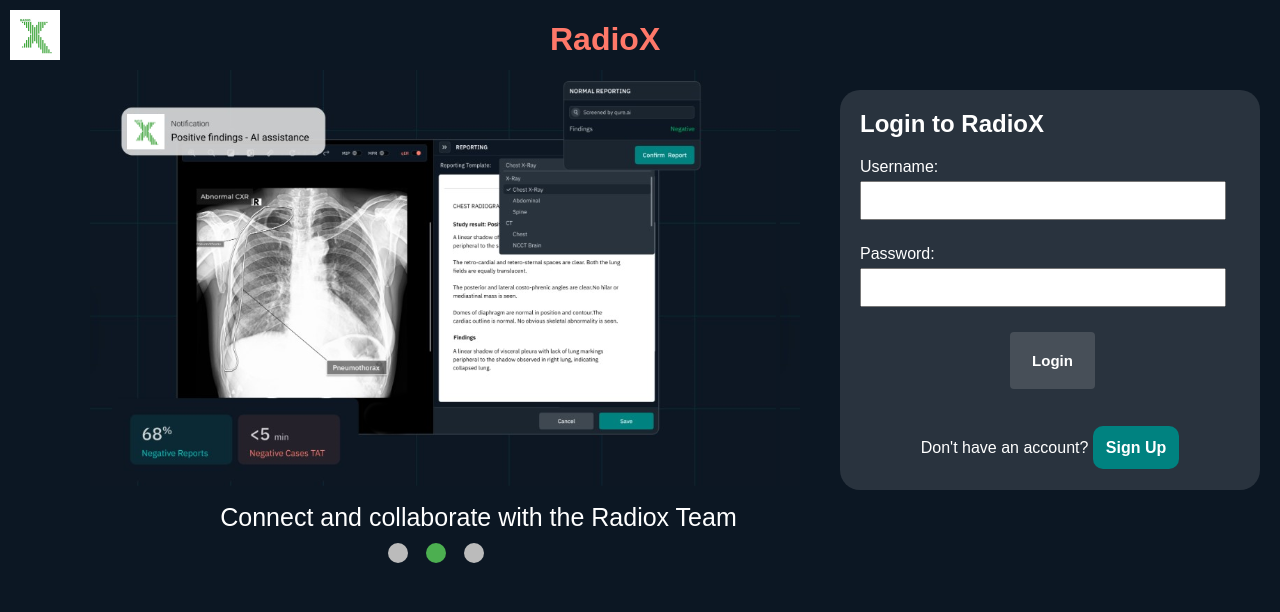
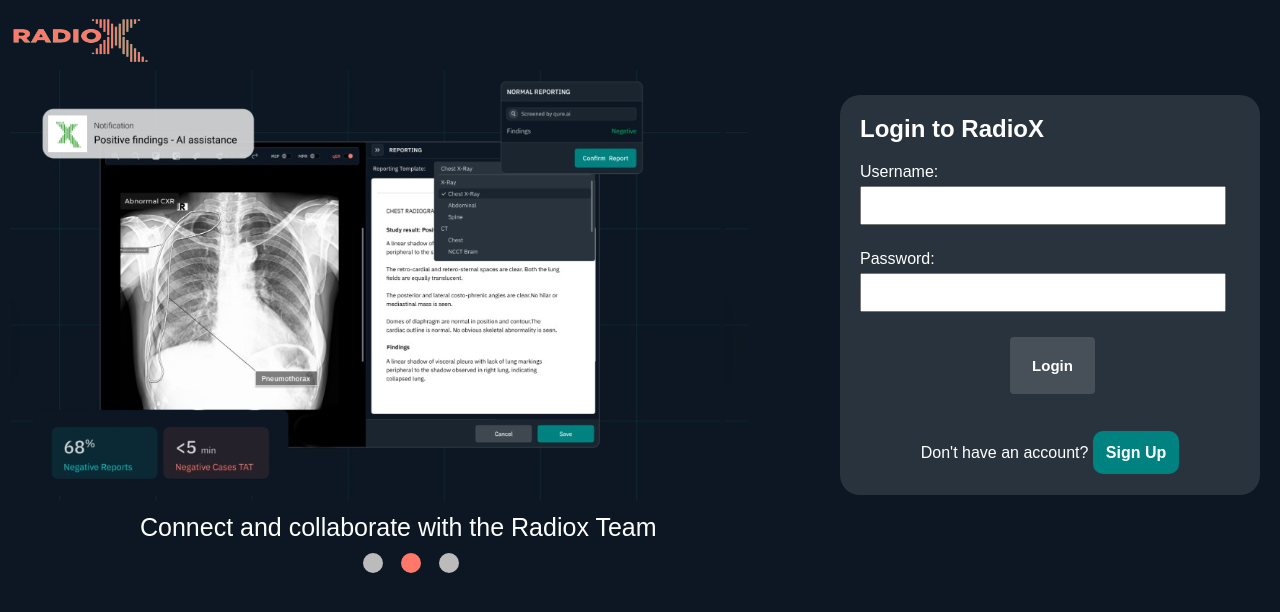
Before and after one commit to roshanshetty271/RadioX-Web-Application, a React (Create React App) app in the folder frontend/radiox/: page /login in a window 1280 px wide. Shown: the top 612 px of the page. Built offline with nearby package versions, Linux system fonts and the light colour scheme.

Commit message:
Made changes to the logo

```diff
--- a/frontend/radiox/src/components/Home/Footer/footer.css
+++ b/frontend/radiox/src/components/Home/Footer/footer.css
@@ -16,6 +16,11 @@
     flex: 1;
     padding: 20px;
     text-align: left;
+}
+
+.footer-section img {
+    height: 100px;
+    width: 160px;
 }
 
 .footer-heading {
--- a/frontend/radiox/src/components/Home/Footer/footer.tsx
+++ b/frontend/radiox/src/components/Home/Footer/footer.tsx
@@ -6,13 +6,15 @@
 import InstagramIcon from "../../../images/Instagram.jpg"
 import facebookIcon from "../../../images/facebook.jpg"
 import youtubeIcon from "../../../images/youtube.jpg"
+import navlogo from '../../../images/Radiox-logo.png';
 
 const FooterSections: React.FC = () => {
   return (
     <div className="footer-sections-container">
 
       <section className="footer-section">
-        <h1 className="footer-heading">RadioX</h1>
+
+        <img src={navlogo} alt="Qure Logo" width={50} height={'auto'} />
         <p>RadioX Health Platform</p>
         <p className="footer-qure-para">
           RadioX was founded in 2023. Our mission is to use technology to make healthcare more accessible and affordable.
--- a/frontend/radiox/src/components/Home/Login/Login-Screen.css
+++ b/frontend/radiox/src/components/Home/Login/Login-Screen.css
@@ -8,20 +8,25 @@
     background-color: rgba(12, 23, 35, 255);
 }
 
+.app-container img {
+    height: 100px;
+    width: 140px;
+}
+
 .slideshow-container {
     flex: 1;
     position: relative;
     min-width: 500px;
     margin-top: 70px;
-    left: -20px;
+    right: -10px;
     padding-bottom: 80px;
 }
 
 .slide {
     display: none;
-    width: 100%;
-    height: 430px;
-    background-size: 690px;
+    width: 90%;
+    height: 440px;
+    background-size: 715px;
     transition: opacity 3s ease-in-out;
 }
 
@@ -32,7 +37,7 @@
 .big-text {
     text-align: center;
     color: white;
-    color: rgb(255, 120, 105);
+    color: #ff7869;
     position: relative;
     left: 550px;
 }
@@ -58,13 +63,13 @@
 }
 
 button.active {
-    background-color: #4caf50;
+    background-color: #ff7869;
 }
 
 .nav-logo {
     position: absolute;
-    top: 10px;
     left: 10px;
+    top: -10px;
     width: 50px;
     /* Adjust the width as needed */
     height: auto;
--- a/frontend/radiox/src/components/Home/Login/Login-Screen.tsx
+++ b/frontend/radiox/src/components/Home/Login/Login-Screen.tsx
@@ -4,7 +4,7 @@
 import Image1 from '../../../images/patient-login.png';
 import Image2 from '../../../images/patient-login2.png';
 import Image3 from '../../../images/patient-login3.png';
-import NavLogo from '../../../images/navlogo.jpeg';
+import NavLogo from '../../../images/Radiox-logo.png';
 
 const textData = [
   "Fast and accurate reporting with intelligent tools",
@@ -40,7 +40,7 @@
   return (
     <div className="app-container">
 
-      <h1 className="big-text">RadioX</h1>
+
 
 
       <img src={NavLogo} alt="NavLogo" className="nav-logo" />
--- a/frontend/radiox/src/components/Home/NavBar/Navbar.css
+++ b/frontend/radiox/src/components/Home/NavBar/Navbar.css
@@ -4,6 +4,11 @@
     display: flex;
     justify-content: space-around;
     align-items: center;
+}
+
+.navbar img {
+    height: 100px;
+    width: 160px;
 }
 
 .navbar span {
--- a/frontend/radiox/src/components/Home/NavBar/Navbar.tsx
+++ b/frontend/radiox/src/components/Home/NavBar/Navbar.tsx
@@ -2,13 +2,13 @@
 import React from 'react';
 import { Link } from 'react-router-dom'; // Import Link from react-router-dom
 import './Navbar.css';
-import navlogo from '../../../images/navlogo.jpeg';
+import navlogo from '../../../images/Radiox-logo.png';
 
 const Navbar = () => {
   return (
     <div className="navbar">
       <img src={navlogo} alt="Qure Logo" width={50} height={'auto'} />
-      <h1>RadioX</h1>
+
       <div>
         <div className="dropdown">
           <span className="dropbtn">
```
Also changed, not shown: frontend/radiox/src/images/Radiox-logo.png (added).
